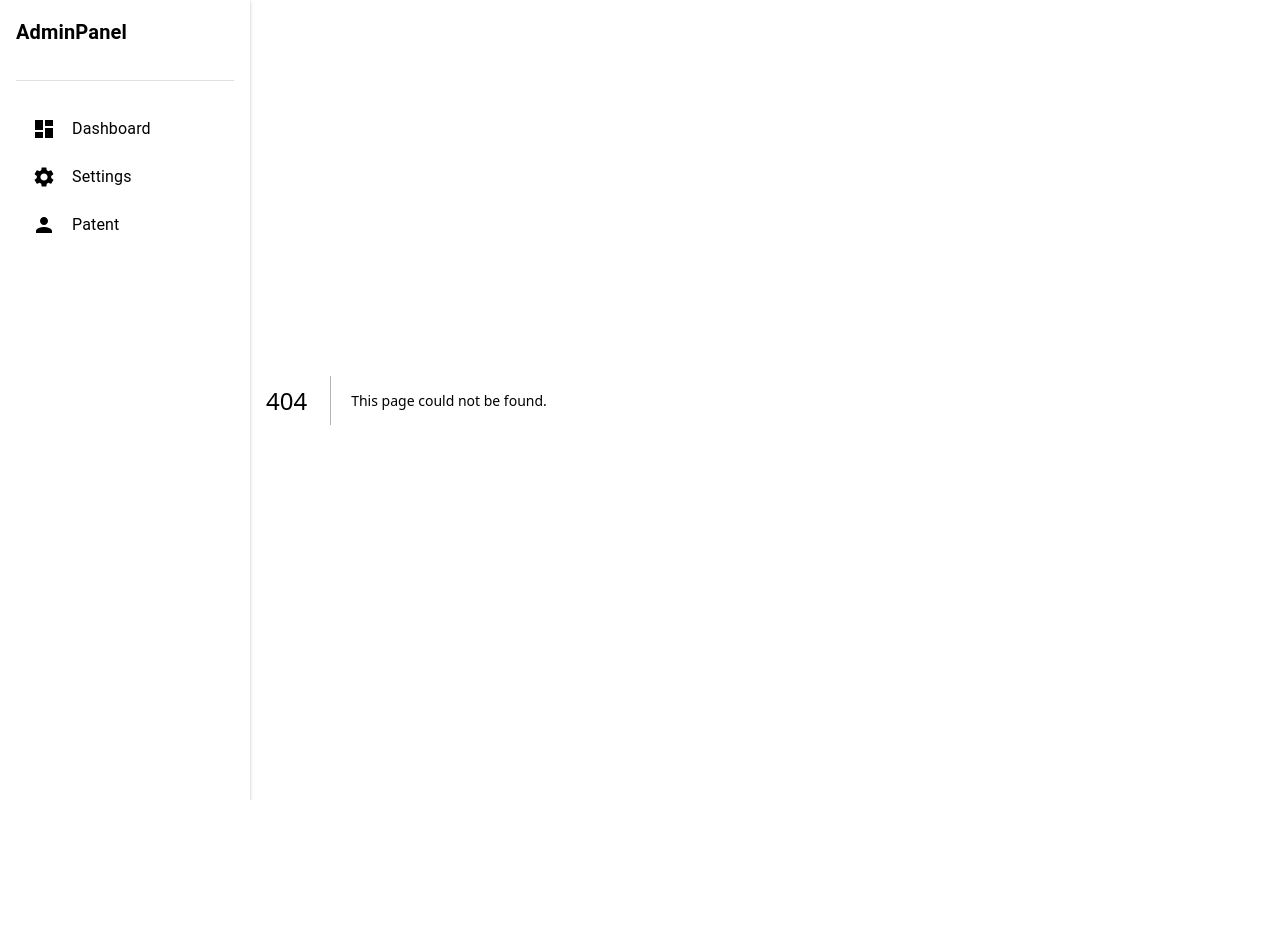
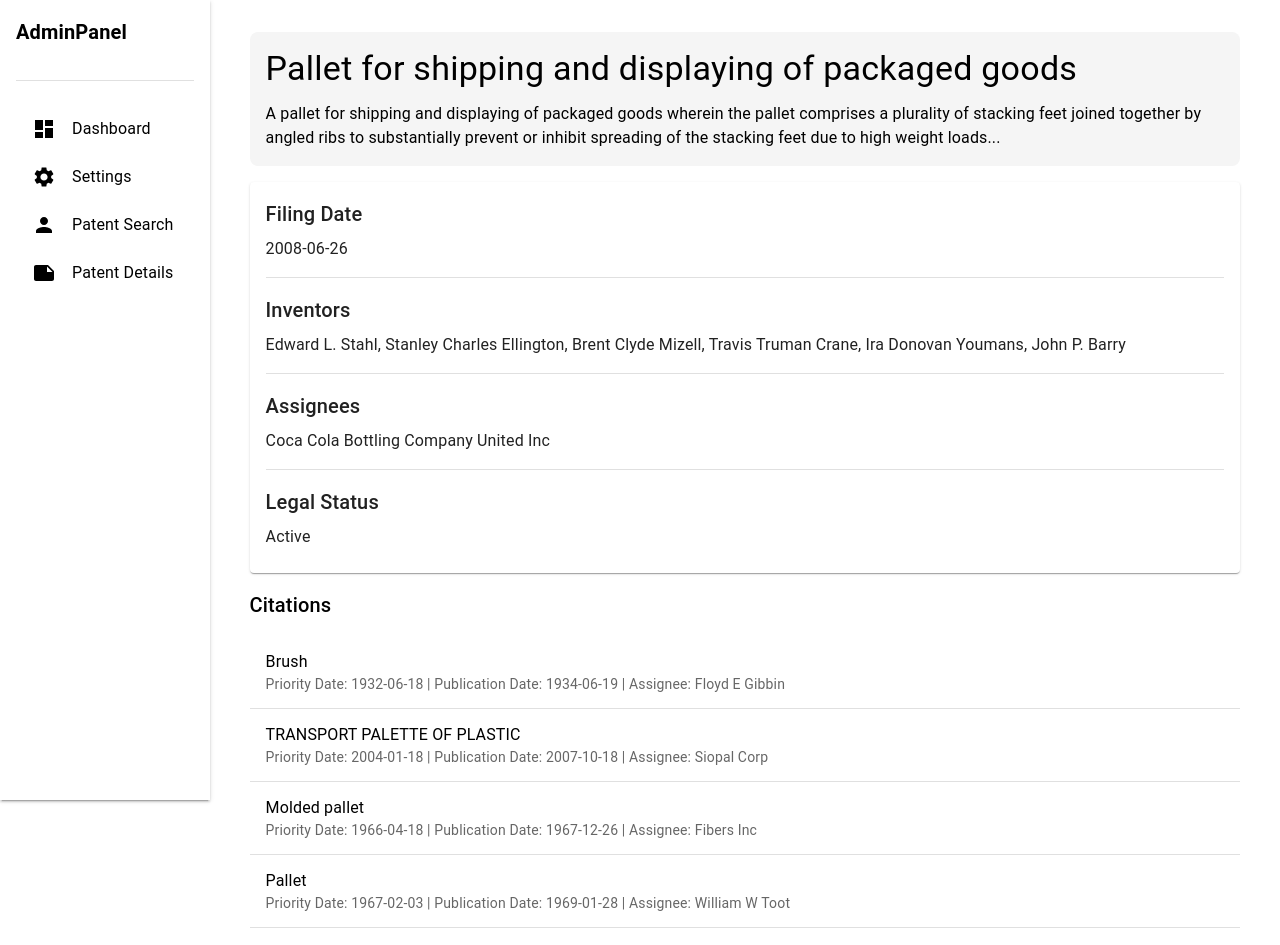
Before and after one commit to haseebbsal/admin-panel-jbscode, a Next.js app: page /patent_details in a window 1280 px wide. Before the commit this address had no page. Shown: the top 945 px of the page. Before the commit the page ends 800 px from the top, so only its background shows below. Built offline with nearby package versions, Linux system fonts and the light colour scheme.

Commit message:
patent details error fixed

```diff
--- /dev/null
+++ b/src/app/components/CitationList.tsx
@@ -0,0 +1,40 @@
+// src/components/CitationList.tsx
+import React from 'react';
+import { List, ListItem, ListItemText, Divider, Box, Typography } from '@mui/material';
+
+interface Citation {
+  id: string;
+  title: string;
+  priorityDate: string;
+  publicationDate: string;
+  assignee: string;
+}
+
+interface CitationListProps {
+  citations: Citation[];
+}
+
+const CitationList: React.FC<CitationListProps> = ({ citations }) => {
+  return (
+    <Box sx={{ mb: 2 }}>
+      <Typography variant="h6" gutterBottom>
+        Citations
+      </Typography>
+      <List>
+        {citations.map(citation => (
+          <React.Fragment key={citation.id}>
+            <ListItem>
+              <ListItemText
+                primary={citation.title}
+                secondary={`Priority Date: ${citation.priorityDate} | Publication Date: ${citation.publicationDate} | Assignee: ${citation.assignee}`}
+              />
+            </ListItem>
+            <Divider />
+          </React.Fragment>
+        ))}
+      </List>
+    </Box>
+  );
+};
+
+export default CitationList;
--- /dev/null
+++ b/src/app/components/DetailsHeader.tsx
@@ -0,0 +1,23 @@
+// src/components/DetailsHeader.tsx
+import React from 'react';
+import { Typography, Box } from '@mui/material';
+
+interface DetailsHeaderProps {
+  title: string;
+  abstract: string;
+}
+
+const DetailsHeader: React.FC<DetailsHeaderProps> = ({ title, abstract }) => {
+  return (
+    <Box sx={{ padding: 2, backgroundColor: '#f5f5f5', borderRadius: 2, mb: 2 }}>
+      <Typography variant="h4" component="h1" gutterBottom>
+        {title}
+      </Typography>
+      <Typography variant="body1">
+        {abstract}
+      </Typography>
+    </Box>
+  );
+};
+
+export default DetailsHeader;
--- /dev/null
+++ b/src/app/components/PatentDetailsCard.tsx
@@ -0,0 +1,43 @@
+// src/components/PatentDetailsCard.tsx
+import React from 'react';
+import { Card, CardContent, Typography, Divider, Grid } from '@mui/material';
+
+interface PatentDetailsCardProps {
+  filingDate: string;
+  inventors: string[];
+  assignees: string[];
+  legalStatus: string;
+}
+
+const PatentDetailsCard: React.FC<PatentDetailsCardProps> = ({ filingDate, inventors, assignees, legalStatus }) => {
+  return (
+    <Card sx={{ mb: 2 }}>
+      <CardContent>
+        <Typography variant="h6" gutterBottom>
+          Filing Date
+        </Typography>
+        <Typography variant="body1">{filingDate}</Typography>
+        <Divider sx={{ my: 2 }} />
+
+        <Typography variant="h6" gutterBottom>
+          Inventors
+        </Typography>
+        <Typography variant="body1">{inventors.join(', ')}</Typography>
+        <Divider sx={{ my: 2 }} />
+
+        <Typography variant="h6" gutterBottom>
+          Assignees
+        </Typography>
+        <Typography variant="body1">{assignees.join(', ')}</Typography>
+        <Divider sx={{ my: 2 }} />
+
+        <Typography variant="h6" gutterBottom>
+          Legal Status
+        </Typography>
+        <Typography variant="body1">{legalStatus}</Typography>
+      </CardContent>
+    </Card>
+  );
+};
+
+export default PatentDetailsCard;
--- a/src/app/components/Sidebar.tsx
+++ b/src/app/components/Sidebar.tsx
@@ -2,7 +2,7 @@
 
 import React from 'react';
 import { useRouter } from 'next/navigation';
-import { Dashboard, Settings, Person, Search} from '@mui/icons-material';
+import { Dashboard, Settings, Person, Search, Note} from '@mui/icons-material';
 import { List, ListItem, ListItemText, Divider, Box, Typography } from '@mui/material';
 
 const Sidebar: React.FC = () => {
@@ -50,7 +50,16 @@ const Sidebar: React.FC = () => {
           sx={{ borderRadius: 1, '&:hover': { bgcolor: 'action.hover' } }}
         >
           <Person sx={{ mr: 2 }} />
-          <ListItemText primary="Patent" />
+          <ListItemText primary="Patent Search" />
+        </ListItem>
+
+        <ListItem
+          button
+          onClick={() => router.push('/patent_details')}
+          sx={{ borderRadius: 1, '&:hover': { bgcolor: 'action.hover' } }}
+        >
+          <Note sx={{ mr: 2 }} />
+          <ListItemText primary="Patent Details" />
         </ListItem>
 
       </List>
--- a/src/app/patent/page.tsx
+++ b/src/app/patent/page.tsx
@@ -47,19 +47,6 @@ const patentsData: Patent[] = [
   // Additional patents can be added here
 ];
 
-const patentDetailsData: PatentDetailsData = {
-  id: "US20080149005A1",
-  title: "Pallet for shipping and displaying of packaged goods",
-  abstract: "A pallet for shipping and displaying of packaged goods wherein the pallet comprises a plurality of stacking feet joined together by angled ribs to substantially prevent or inhibit spreading of the stacking feet due to high weight loads...",
-  filingDate: "2008-06-26",
-  inventors: ["Edward L. Stahl", "Stanley Charles Ellington", "Brent Clyde Mizell", "Travis Truman Crane", "Ira Donovan Youmans", "John P. Barry"],
-  assignees: ["Coca Cola Bottling Company United Inc"],
-  legalStatus: "Active",
-  citations: [
-    { id: "US1963360A", title: "Brush", priorityDate: "1932-06-18", publicationDate: "1934-06-19", assignee: "Floyd E Gibbin" },
-    { id: "DE502004004880D1", title: "TRANSPORT PALETTE OF PLASTIC", priorityDate: "2004-01-18", publicationDate: "2007-10-18", assignee: "Siopal Corp" }
-  ]
-};
 
 const PatentsPage: React.FC = () => {
   const [searchTerm, setSearchTerm] = useState<string>('');
--- /dev/null
+++ b/src/app/patent_details/page.tsx
@@ -0,0 +1,54 @@
+// src/pages/PatentDetailsPage.tsx
+"use client";
+
+import React from 'react';
+import { Container, Box } from '@mui/material';
+import DetailsHeader from '../components/DetailsHeader';
+import PatentDetailsCard from '../components/PatentDetailsCard';
+import CitationList from '../components/CitationList';
+
+const patentDetailsData = {
+  id: "US20080149005A1",
+  title: "Pallet for shipping and displaying of packaged goods",
+  abstract: "A pallet for shipping and displaying of packaged goods wherein the pallet comprises a plurality of stacking feet joined together by angled ribs to substantially prevent or inhibit spreading of the stacking feet due to high weight loads...",
+  filingDate: "2008-06-26",
+  inventors: ["Edward L. Stahl", "Stanley Charles Ellington", "Brent Clyde Mizell", "Travis Truman Crane", "Ira Donovan Youmans", "John P. Barry"],
+  assignees: ["Coca Cola Bottling Company United Inc"],
+  legalStatus: "Active",
+  citations: [
+    { id: "US1963360A", title: "Brush", priorityDate: "1932-06-18", publicationDate: "1934-06-19", assignee: "Floyd E Gibbin" },
+    { id: "DE502004004880D1", title: "TRANSPORT PALETTE OF PLASTIC", priorityDate: "2004-01-18", publicationDate: "2007-10-18", assignee: "Siopal Corp" },
+    { id: "US3359929A", title: "Molded pallet", priorityDate: "1966-04-18", publicationDate: "1967-12-26", assignee: "Fibers Inc" },
+    { id: "US3424110A", title: "Pallet", priorityDate: "1967-02-03", publicationDate: "1969-01-28", assignee: "William W Toot" },
+    { id: "US3611952A", title: "Molded pallet", priorityDate: "1969-12-09", publicationDate: "1971-10-12", assignee: "Mansfield Tire And Rubber Co T" },
+    { id: "US3630157A", title: "Pallet", priorityDate: "1969-02-06", publicationDate: "1971-12-28", assignee: "Ture Janneson Ortenblad" },
+    { id: "US3680495A", title: "Pallet structure", priorityDate: "1970-10-12", publicationDate: "1972-08-01", assignee: "Hi Line Plastics Inc" },
+    { id: "US3699901A", title: "Pallet", priorityDate: "1970-07-23", publicationDate: "1972-10-24", assignee: "Oakland Plastics Corp" },
+    { id: "US3702100A", title: "Molded pallet", priorityDate: "1971-04-05", publicationDate: "1972-11-07", assignee: "Menasha Corp" },
+    { id: "US3910204A", title: "Structural foam skid", priorityDate: "1974-06-20", publicationDate: "1975-10-07", assignee: "Evans Prod Co" },
+    { id: "US4061090A", title: "Plastic pallet", priorityDate: "1976-06-10", publicationDate: "1977-12-06", assignee: "Heckethorn Manufacturing Co." },
+    { id: "US4735321A", title: "Mobile extra display module", priorityDate: "1986-05-02", publicationDate: "1988-04-05", assignee: "The Coca-Cola Company" },
+    { id: "US4809618A", title: "Plastic pallet", priorityDate: "1988-03-21", publicationDate: "1989-03-07", assignee: "Bell Joseph P" },
+    { id: "US4838176A", title: "Nesting and stacking pallet", priorityDate: "1988-08-24", publicationDate: "1989-06-13", assignee: "Bowser Pallet Co." },
+    { id: "US4865202A", title: "Mobile extra display module", priorityDate: "1986-05-02", publicationDate: "1989-09-12", assignee: "The Coca-Cola Company" }
+  ]
+};
+
+const PatentDetailsPage: React.FC = () => {
+  return (
+    <Container maxWidth="lg" sx={{ mt: 4 }}>
+      <DetailsHeader title={patentDetailsData.title} abstract={patentDetailsData.abstract} />
+      <Box sx={{ mb: 4 }}>
+        <PatentDetailsCard
+          filingDate={patentDetailsData.filingDate}
+          inventors={patentDetailsData.inventors}
+          assignees={patentDetailsData.assignees}
+          legalStatus={patentDetailsData.legalStatus}
+        />
+        <CitationList citations={patentDetailsData.citations} />
+      </Box>
+    </Container>
+  );
+};
+
+export default PatentDetailsPage;
```
